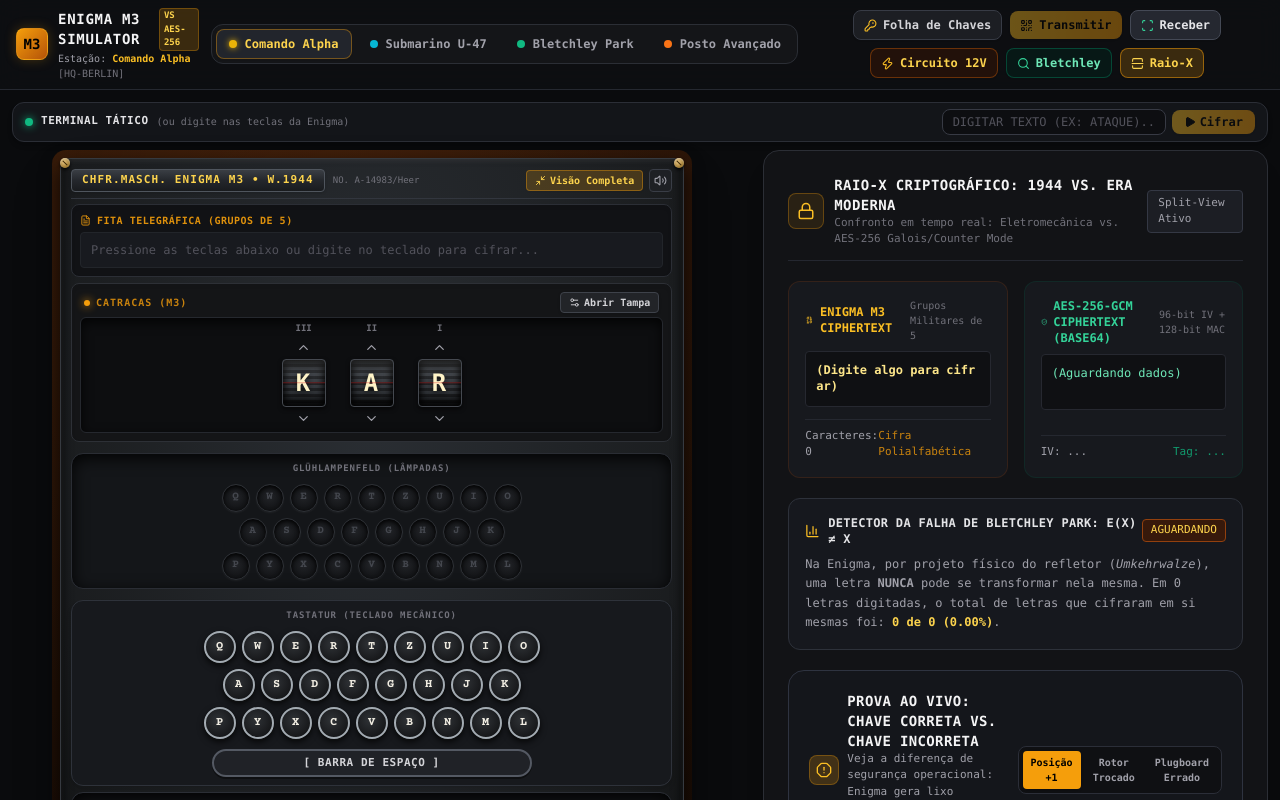
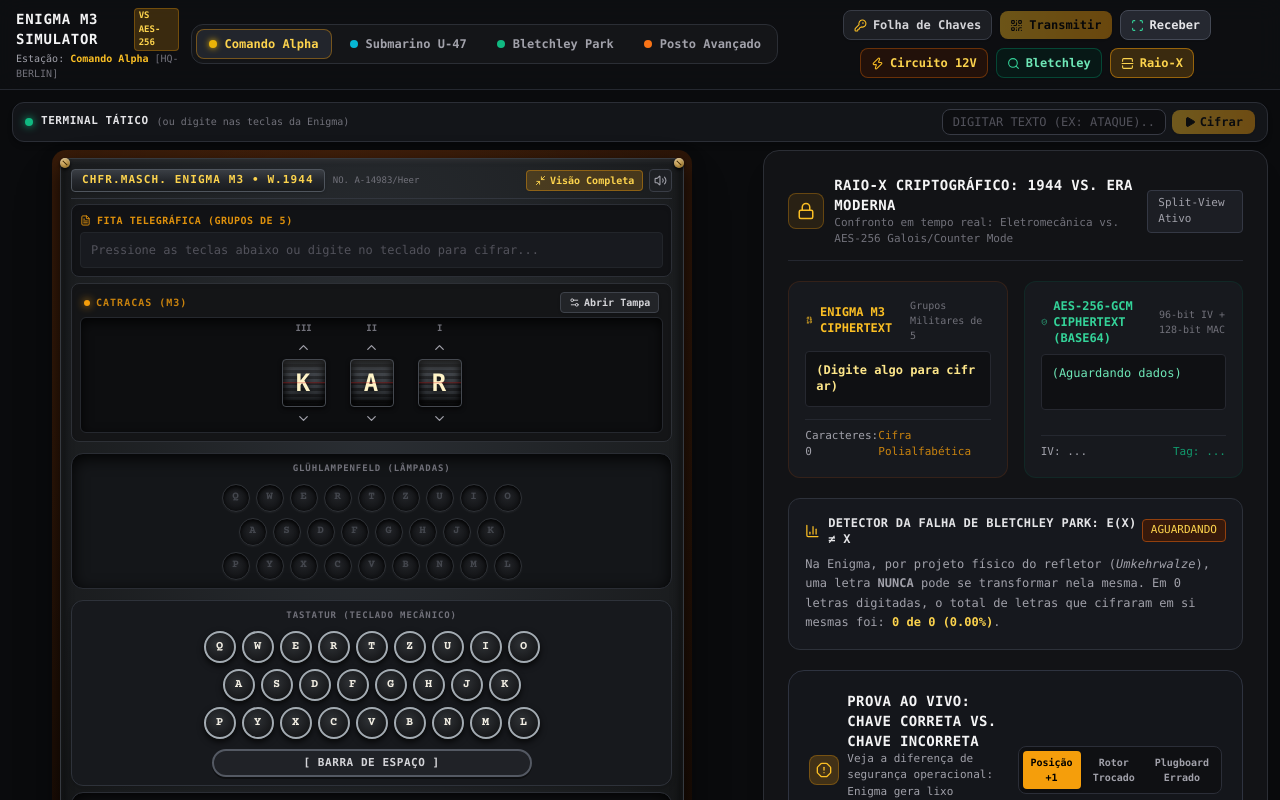
Before and after one commit to shoowt/enigma-m3-simulador, a React (Vite) app: page / in a window 1280 px wide. Shown: the top 800 px of the page. Built offline with nearby package versions, Linux system fonts and the light colour scheme.

Commit message:
feat: add Header component with station info and quick action controls

```diff
--- a/src/components/layout/Header.tsx
+++ b/src/components/layout/Header.tsx
@@ -31,10 +31,6 @@
     <header className="w-full border-b border-[#252830] bg-[#0e0f12]/90 backdrop-blur-md sticky top-0 z-40 px-3 sm:px-4 py-1.5 sm:py-2">
       <div className="max-w-7xl mx-auto flex flex-col md:flex-row items-center justify-between gap-2 sm:gap-3">
         {/* Identidade do Projeto */}
-        <div className="flex items-center gap-2.5">
-          <div className="w-7 h-7 sm:w-8 sm:h-8 rounded-lg bg-gradient-to-br from-amber-500 to-amber-700 flex items-center justify-center shadow-[0_0_12px_rgba(245,158,11,0.25)] border border-amber-400/40 shrink-0">
-            <span className="font-mono font-black text-xs sm:text-sm text-black">M3</span>
-          </div>
         <div>
           <div className="flex items-center gap-1.5">
             <h1 className="text-xs sm:text-sm font-bold font-mono text-zinc-100 tracking-wider">
@@ -49,7 +45,6 @@
             <strong className="text-amber-400">{currentStation.name}</strong>{' '}
             <span className="text-zinc-500">[{currentStation.callsign}]</span>
           </p>
-          </div>
         </div>
 
         {/* Seletor de Estações Virtuais */}
```
Lines whose indentation alone changed are shown as unchanged.
